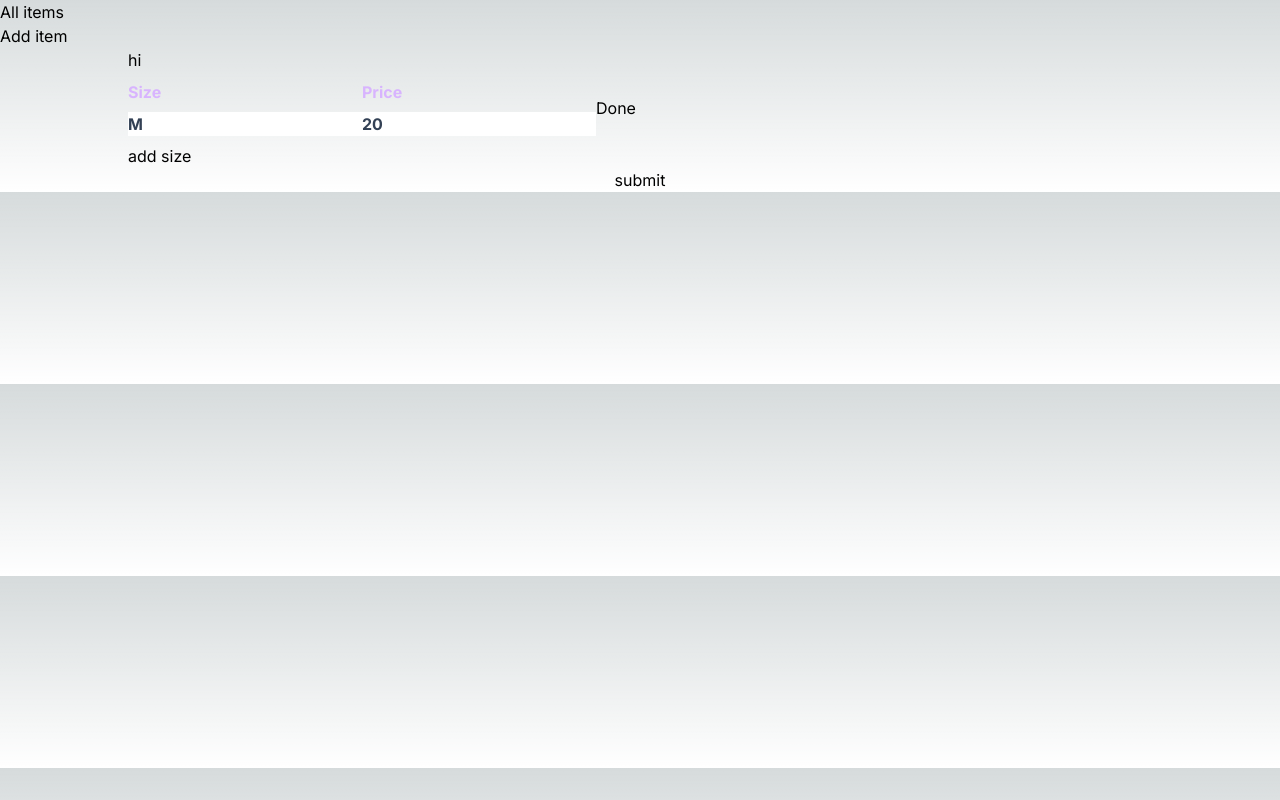
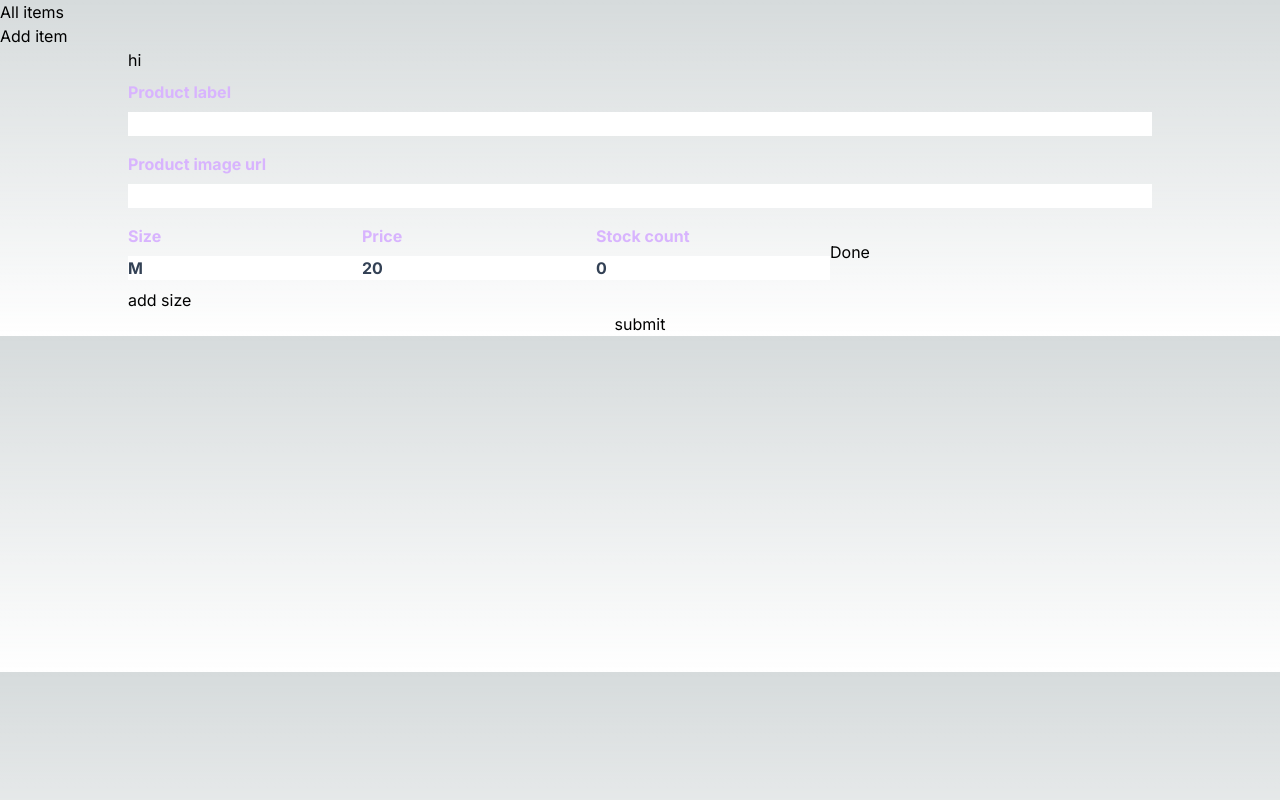
Before and after one commit to greymour/shirtless-king-next, a Next.js app: page /inventory/add in a window 1280 px wide. Built offline with nearby package versions, Linux system fonts and the light colour scheme.

Commit message:
progress on inventory add

```diff
--- a/db/schema.ts
+++ b/db/schema.ts
@@ -15,8 +15,8 @@ export const inventoryItems = sqliteTable(
     name: text("name").notNull(),
     // url to image
     image: text("image"),
-    createdAt: timestamp("createdAt"),
-    updatedAt: timestamp("updatedAt"),
+    createdAt: timestamp("createdAt").notNull(),
+    updatedAt: timestamp("updatedAt").notNull(),
   },
   (inventoryItems: any) => ({
     nameIdx: uniqueIndex("nameIdx").on(inventoryItems.name),
--- a/src/inventory/AddForm.tsx
+++ b/src/inventory/AddForm.tsx
@@ -1,48 +1,133 @@
-'use client'
-import { ChangeEvent, Dispatch, FormEvent, SetStateAction, useState } from 'react'
-import { InsertInventoryItem, InsertSize } from 'db/schema';
-import { Input } from '@/components/atoms';
+"use client";
+import {
+  ChangeEvent,
+  Dispatch,
+  FormEvent,
+  SetStateAction,
+  useState,
+} from "react";
+import { InsertInventoryItem, InsertSize } from "db/schema";
+import { Input } from "src/components/atoms";
 
-type TSize = Partial<InsertSize> & { isEditing?: boolean }
+type TSize = Partial<InsertSize> & { isEditing?: boolean };
 
-function SizeInput(size: TSize & { setSizes: Dispatch<SetStateAction<TSize[]>>}) {
-  const [sizeLabel, setSize] = useState(size?.size || 'M');
+type SizeInputProps = {
+  size?: InsertSize;
+  isEditing?: boolean;
+  updateSizes: (key: string, size: TSize) => void;
+  uuid: string;
+};
+
+function SizeInput({ size, isEditing, updateSizes, uuid }: SizeInputProps) {
+  const [sizeLabel, setSize] = useState(size?.size || "M");
   const [price, setPrice] = useState(size?.price || 20);
-  const [editing, setEditing] = useState(size?.isEditing || false);
+  const [stockCount, setStockCount] = useState(0);
+  const [editing, setEditing] = useState(isEditing || false);
+
   return (
-   // display grid isn't working here for some reason, I blame treeshaking
-   <div className="gap-2 flex flex-row">
-      <Input label="Size" type='text' value={sizeLabel} onChange={e => setSize(e.target.value)} className="mr-2" disabled={!editing} />
-      <Input label="Price" type="number" value={price} onChange={e => setPrice(Number(e.target.value))} disabled={!editing} />
-      <button className="bg-blue-300 p-3" type='button' onClick={() => setEditing(editing => !editing)}>{editing ? 'Done' : 'Edit'}</button>
+    // display grid isn't working here for some reason, I blame treeshaking
+    <div className="gap-2 flex flex-row">
+      <Input
+        label="Size"
+        type="text"
+        value={sizeLabel}
+        onChange={(e) => setSize(e.target.value)}
+        className="mr-2"
+        disabled={!editing}
+      />
+      <Input
+        label="Price"
+        type="number"
+        value={price}
+        onChange={(e) => setPrice(Number(e.target.value))}
+        disabled={!editing}
+      />
+      <Input
+        label="Stock count"
+        type="number"
+        value={stockCount}
+        onChange={(e) => setStockCount(Number(e.target.value))}
+        disabled={!editing}
+      />
+      <button
+        className="bg-blue-300 p-3"
+        type="button"
+        onClick={() => {
+          if (editing) {
+            const sizePayload: InsertSize = {
+              size: sizeLabel,
+              price,
+            };
+            updateSizes(uuid, sizePayload);
+          }
+          setEditing((editing) => !editing);
+        }}
+      >
+        {editing ? "Done" : "Edit"}
+      </button>
     </div>
-  )
+  );
 }
 
 export default function AddInventoryItemForm() {
-  const [name, setName] = useState('')
-  const [price, setPrice] = useState(20)
-  const defaultEmptySize = {isEditing: true}
-  const [sizes, setSizes] = useState<TSize[]>([defaultEmptySize])
-  const [image, setImage] = useState('')
+  const [name, setName] = useState("");
+  const defaultEmptySize = { isEditing: true };
+  const [sizes, setSizes] = useState<Record<string, TSize>>({
+    default: defaultEmptySize,
+  });
+  const [image, setImage] = useState("");
   const handleSubmit = async (e: FormEvent) => {
     e.preventDefault();
-    const payload: InsertInventoryItem = {
+    const itemPayload: InsertInventoryItem = {
       name,
-      sizes,
       image,
     };
+    const sizesPayload = Object.keys(sizes).map((sizeKey) => sizes[sizeKey]);
+    // @TODO: do validation
     // I have to 'use server' here I think? I hate this!
-  }
+    const payload = {
+      item: itemPayload,
+      sizes: sizesPayload,
+    };
+  };
+
+  const editSize = (key: string, size: TSize) => {
+    setSizes({ [key]: size, ...sizes });
+  };
   // @TODO: figure out a way to have an arbitrary number of sizes that the user can add
   // also don't use the index for the key in the .map()
-  return(
+  return (
     <form onSubmit={handleSubmit} className="flex flex-col">
       <div>
-        {sizes.map((size, idx) => (<SizeInput key={idx} setSizes={setSizes} {...size} />))}
-        <button onClick={() => setSizes(sizes => [...sizes, {isEditing: true}])}>add size</button>
+        <Input
+          label={"Product label"}
+          value={name}
+          onChange={(e) => setName(e.target.value)}
+        />
+        <Input
+          label={"Product image url"}
+          value={image}
+          onChange={(e) => setImage(e.target.value)}
+        />
+        {Object.keys(sizes).map((sizeKey) => (
+          <SizeInput
+            key={sizeKey}
+            updateSizes={editSize}
+            uuid={sizeKey === "default" ? sizeKey : crypto.randomUUID()}
+            isEditing={sizes[sizeKey].isEditing}
+          />
+        ))}
+        <button
+          onClick={() =>
+            setSizes((sizes) => ({
+              ...sizes,
+              [crypto.randomUUID()]: { isEditing: true },
+            }))}
+        >
+          add size
+        </button>
       </div>
-      <button type='submit'>submit</button>
+      <button type="submit">submit</button>
     </form>
-  )
+  );
 }
```
Also changed, not shown: src/components/atoms/Container.tsx (+5 -5 lines), src/inventory/actions.ts (added).
